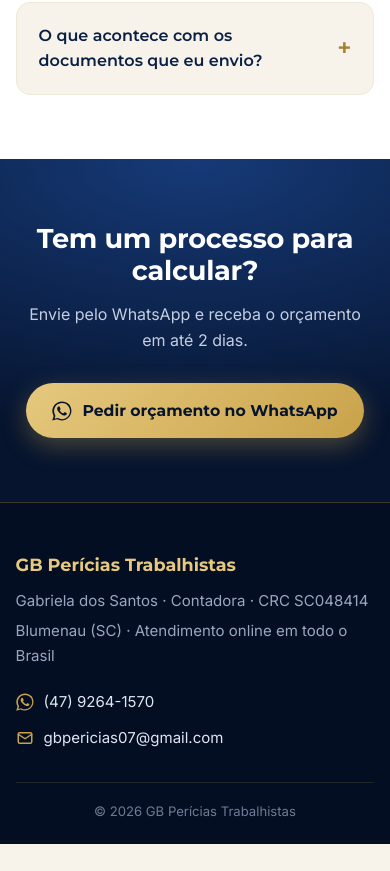
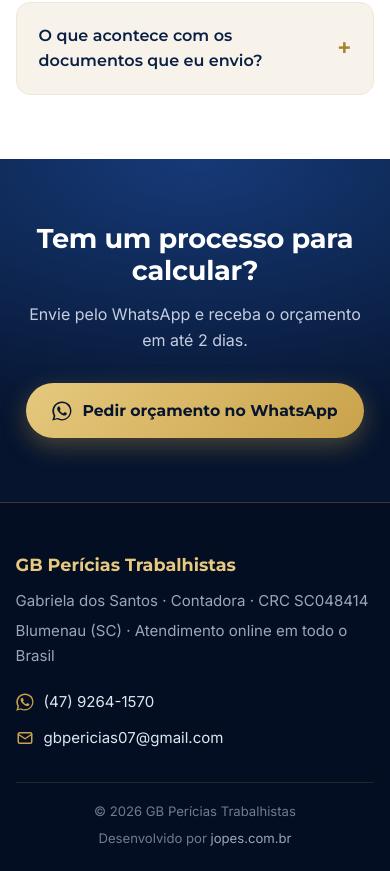
Before and after one commit to JoaoOliveira07/gbpericias, a plain HTML site: page index.html in a window 390 px wide. Shown: the part 9053-9924 px from the top of the page. Before the commit the page ends 9897 px from the top, so only its background shows below. Drawn offline with Linux system fonts and the light colour scheme.

Commit message:
Rodapé: crédito Desenvolvido por jopes.com.br
Co-Authored-By: Claude Opus 5.5 <noreply@anthropic.com>
Claude-Session: https://claude.ai/code/session_01Rm18ApdATbgDg9QDiCndDK

```diff
--- a/index.html
+++ b/index.html
@@ -170,6 +170,9 @@
   .foot-contact a:hover{color:var(--gold-light)}
   .foot-contact svg{width:18px;height:18px;flex:none;color:var(--gold)}
   .foot-bottom{border-top:1px solid rgba(201,162,74,.15);padding:18px 0 22px;font-size:.82rem;color:#6f7b94}
+  .foot-bottom{display:flex;justify-content:space-between;flex-wrap:wrap;gap:6px 20px}
+  .foot-bottom a{color:#9aa6bf;text-decoration:none}
+  .foot-bottom a:hover{color:var(--gold-light)}
 
   /* reveal */
   .reveal{opacity:0;transform:translateY(18px);transition:opacity .6s ease,transform .6s ease}
@@ -198,7 +201,7 @@
     .photo::after{inset:10px -8px -10px 10px}
     .nav .btn span{display:none}
     .foot{flex-direction:column;gap:22px}
-    .foot-bottom{text-align:center}
+    .foot-bottom{flex-direction:column;align-items:center;text-align:center}
   }
 </style>
 </head>
@@ -455,7 +458,7 @@
       </a>
     </div>
   </div>
-  <div class="wrap foot-bottom">© 2026 GB Perícias Trabalhistas</div>
+  <div class="wrap foot-bottom"><span>© 2026 GB Perícias Trabalhistas</span><span>Desenvolvido por <a href="https://jopes.com.br" target="_blank" rel="noopener">jopes.com.br</a></span></div>
 </footer>
 
 
```
